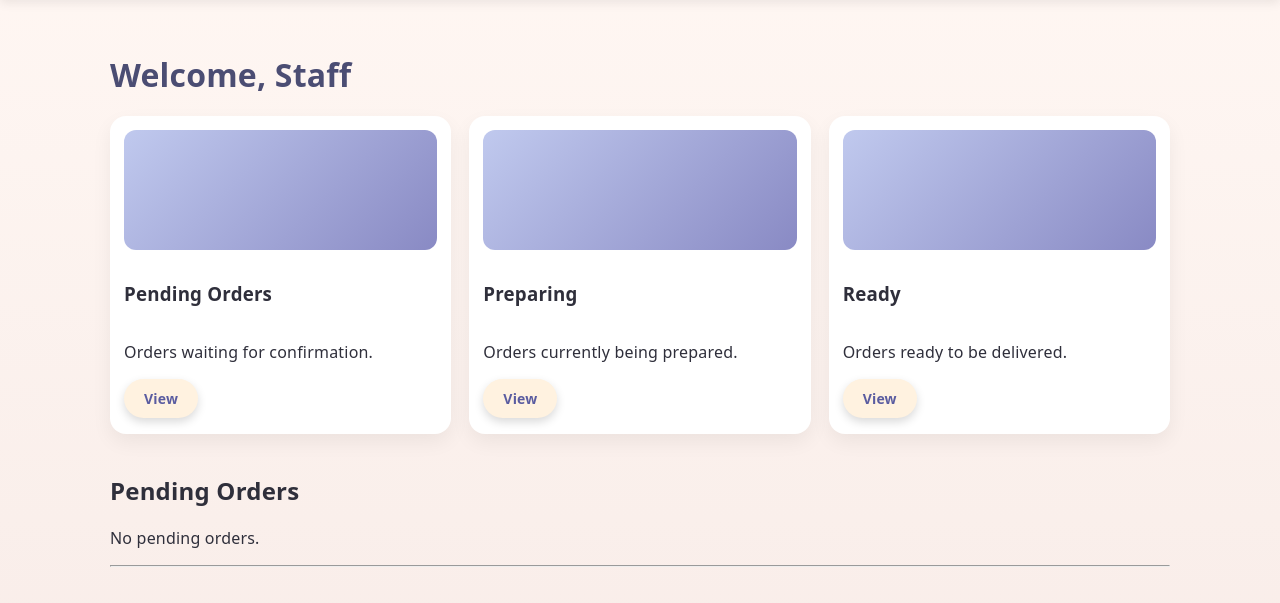
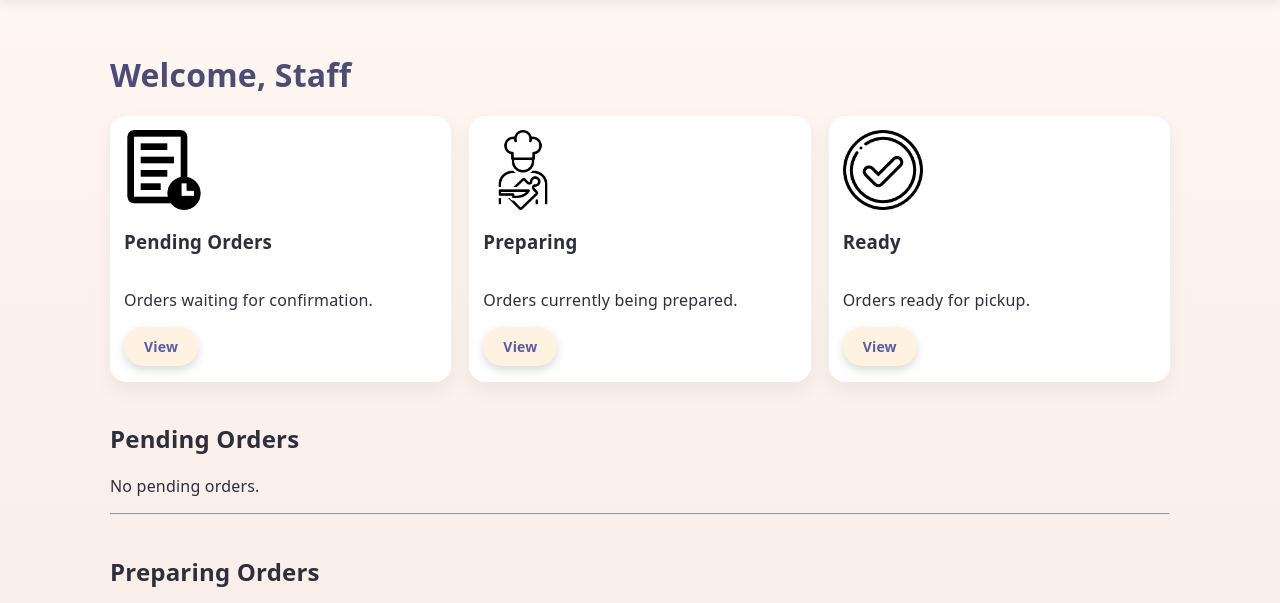
Before and after one commit to jannHds/Legends_Restaurant, a Django app: template restaurant/templates/restaurant/staff_dashboard.html in a window 1280 px wide. Shown: the part 62-665 px from the top of the page. Run offline with Django 3.2, Linux system fonts and the light colour scheme; the template is opened without the code that fills it, so the values that code supplies are empty.

Commit message:
Updated staff dashboard and order details

```diff
--- a/restaurant/templates/restaurant/staff_dashboard.html
+++ b/restaurant/templates/restaurant/staff_dashboard.html
@@ -25,7 +25,7 @@
     <div class="lr-menu-grid">
 
         <div class="lr-menu-card">
-                <div class="lr-menu-image"></div>
+            <img src="{% static 'restaurant/pending.png' %}" width="80">
             <h3>Pending Orders</h3>
             <p>Orders waiting for confirmation.</p>
             <div class="lr-menu-footer">
@@ -34,7 +34,7 @@
         </div>
 
         <div class="lr-menu-card">
-                <div class="lr-menu-image"></div>
+            <img src="{% static 'restaurant/preparing.png' %}" width="80">
             <h3>Preparing</h3>
             <p>Orders currently being prepared.</p>
             <div class="lr-menu-footer">
@@ -43,9 +43,9 @@
         </div>
 
         <div class="lr-menu-card">
-                <div class="lr-menu-image"></div>
+            <img src="{% static 'restaurant/ready.png' %}" width="80">
             <h3>Ready</h3>
-                <p>Orders ready to be delivered.</p>
+            <p>Orders ready for pickup.</p>
             <div class="lr-menu-footer">
                 <a href="#ready-section" class="lr-btn-primary">View</a>
             </div>
@@ -53,17 +53,33 @@
 
     </div>
 
+    <!-- ======================== -->
+    <!-- Pending Orders -->
+    <!-- ======================== -->
     <section id="pending-section" style="margin-top:40px;">
         <h2>Pending Orders</h2>
 
         {% if pending %}
             {% for o in pending %}
             <div class="order-box">
+
+                <img src="{% static 'restaurant/pending.png' %}" width="30" style="float:right;">
+
                 <strong>Order #{{ o.id }}</strong><br>
                 <small>{{ o.created_at }}</small><br><br>
 
-                        <a class="lr-btn-primary" href="{% url 'update_status' o.id 'Confirmed' %}">Accept</a>
-                        <a class="lr-btn-danger" href="{% url 'update_status' o.id 'Rejected' %}">Reject</a>
+                <a class="lr-btn-secondary" href="{% url 'order_detail' o.id %}">View</a>
+
+                <!-- Accept -->
+                <a class="lr-btn-primary" href="{% url 'update_status' o.id 'Confirmed' %}">
+                    Accept
+                </a>
+
+                <!-- Reject -->
+                <a class="lr-btn-danger" href="{% url 'update_status' o.id 'Rejected' %}">
+                    Reject
+                </a>
+
             </div>
             {% endfor %}
         {% else %}
@@ -73,15 +89,27 @@
 
     <hr>
 
+    <!-- ======================== -->
+    <!-- Preparing Orders -->
+    <!-- ======================== -->
     <section id="preparing-section" style="margin-top:40px;">
         <h2>Preparing Orders</h2>
 
         {% if preparing %}
             {% for o in preparing %}
             <div class="order-box">
+
+                <img src="{% static 'restaurant/preparing.png' %}" width="30" style="float:right;">
+
                 <strong>Order #{{ o.id }}</strong><br><br>
 
-                        <a class="lr-btn-primary" href="{% url 'update_status' o.id 'Ready' %}">Mark Ready</a>
+                <a class="lr-btn-secondary" href="{% url 'order_detail' o.id %}">View</a>
+
+                <!-- Mark Ready -->
+                <a class="lr-btn-primary" href="{% url 'update_status' o.id 'Ready' %}">
+                    Mark Ready
+                </a>
+
             </div>
             {% endfor %}
         {% else %}
@@ -91,15 +119,27 @@
 
     <hr>
 
+    <!-- ======================== -->
+    <!-- Ready Orders -->
+    <!-- ======================== -->
     <section id="ready-section" style="margin-top:40px;">
         <h2>Ready for Pickup</h2>
 
         {% if ready %}
             {% for o in ready %}
             <div class="order-box">
+
+                <img src="{% static 'restaurant/ready.png' %}" width="30" style="float:right;">
+
                 <strong>Order #{{ o.id }}</strong><br><br>
 
-                        <a class="lr-btn-primary" href="{% url 'update_status' o.id 'Delivered' %}">Complete</a>
+                <a class="lr-btn-secondary" href="{% url 'order_detail' o.id %}">View</a>
+
+                <!-- Complete Order -->
+                <a class="lr-btn-primary" href="{% url 'update_status' o.id 'Delivered' %}">
+                    Complete
+                </a>
+
             </div>
             {% endfor %}
         {% else %}
--- a/restaurant/urls.py
+++ b/restaurant/urls.py
@@ -19,6 +19,10 @@ urlpatterns = [
     #staff
     path('staff/dashboard/', views.staff_dashboard, name='staff_dashboard'),
     path('update-status/<int:order_id>/<str:new_status>/', views.update_status, name='update_status'),
+    path("order/<int:order_id>/", views.order_detail, name='order_detail'),
+
+
+
 
     path("manager/dashboard/", views.manager_dashboard, name="manager_dashboard"),
 
```
Also changed, not shown: restaurant/templates/restaurant/order_detail.html (added, +51 -0 lines), restaurant/views.py (+7 -0 lines), db.sqlite3, restaurant/static/restaurant/delivered.png (added), restaurant/static/restaurant/pending.png (added), restaurant/static/restaurant/preparing.png (added), restaurant/static/restaurant/ready.png (added). Lines whose indentation alone changed are shown as unchanged.
